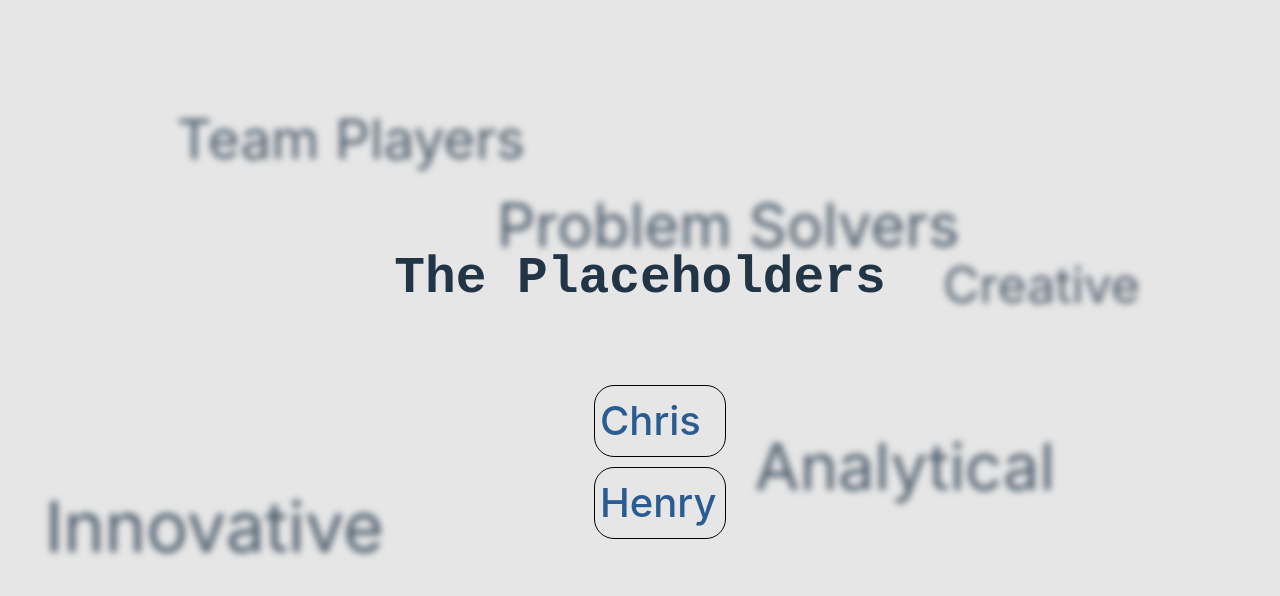
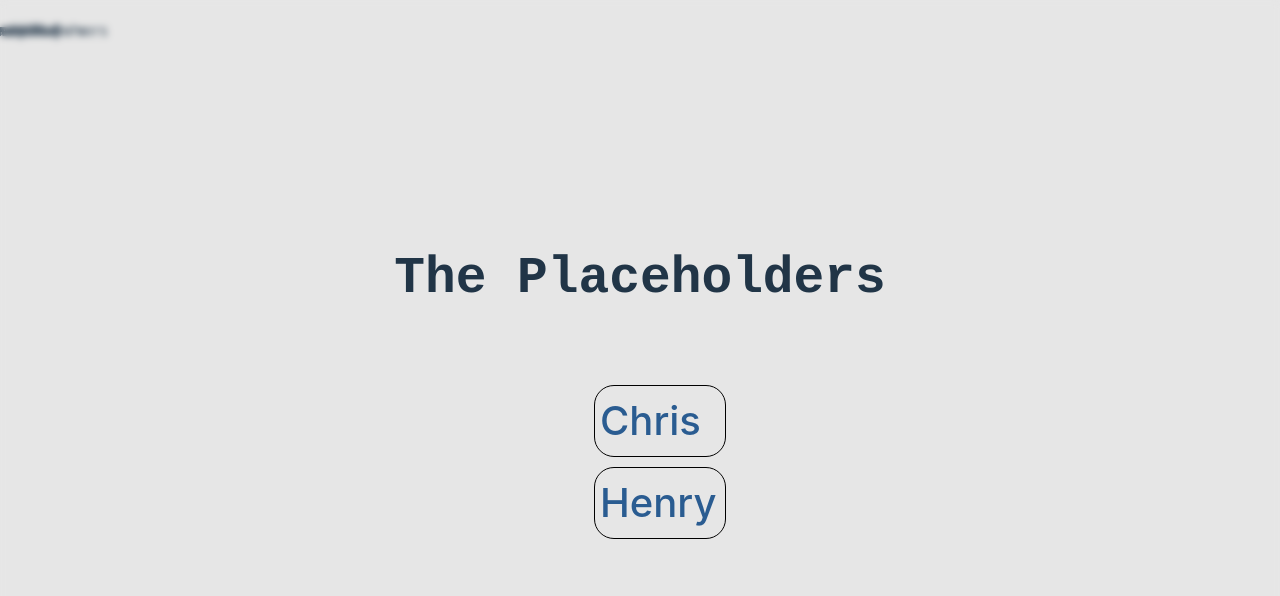
Before and after one commit to Old-Lai/theplaceholders, a React (Vite) app: page / in a window 1280 px wide. Shown: the top 596 px of the page. Built offline with nearby package versions, Linux system fonts and the light colour scheme.

Commit message:
fixed array.map individual elements should have a unique key (replaced index with uuid)

```diff
--- a/src/components/FloatingWords.jsx
+++ b/src/components/FloatingWords.jsx
@@ -3,11 +3,13 @@ import '../styles/FloatingWords.css';
 
 const words = ['Innovative', 'Creative', 'Team Players', 'Problem Solvers', 'Analytical'];
 
+import { v4 as uuidv4 } from 'uuid';
+
 const FloatingWords = () => {
   return (
     <div className="floating-words-container">
-      {words.map((word, index) => (
-        <span key={index} className={`floating-word floating-word-${index}`}>
+      {words.map((word) => (
+        <span key={uuidv4()} className="floating-word">
           {word}
         </span>
       ))}
```
